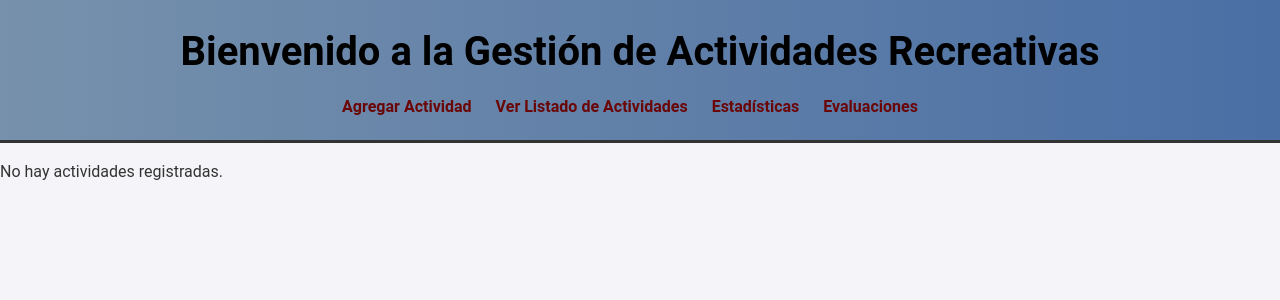
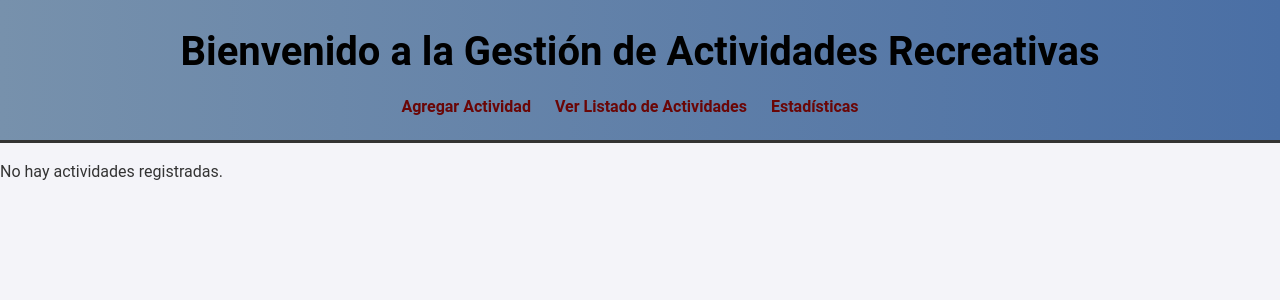
Before and after one commit to danknielv17/desarrollo_web_daniel_valenzuela, a Flask app: page / in a window 1280 px wide. Shown: the top 300 px of the page. Run offline with Flask 3, Linux system fonts and the light colour scheme; data that the repository does not hold is empty; parts of the project's set-up code (start-up, migrations or seed data) failed here and were passed over; some libraries are stand-ins or nearby versions.

Commit message:
Remove evaluaciones link from navigation for code cleanup

```diff
--- a/app/templates/index.html
+++ b/app/templates/index.html
@@ -13,7 +13,6 @@
                 <li><a href="{{ url_for('agregar') }}">Agregar Actividad</a></li>
                 <li><a href="{{ url_for('listado') }}">Ver Listado de Actividades</a></li>
                 <li><a href="{{ url_for('estadisticas') }}">Estadísticas</a></li>
-                <li><a href="{{ url_for('evaluaciones') }}">Evaluaciones</a></li>
             </ul>
         </nav>
     </header>
```
